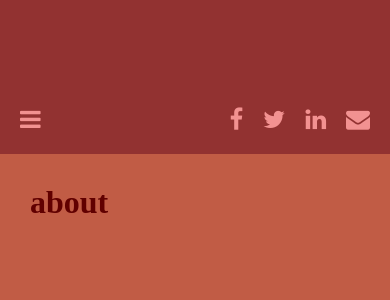
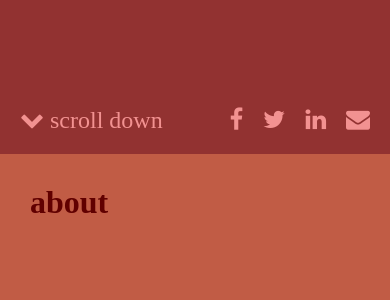
Before and after one commit to devonoel/debsite, a Jekyll site: the page built from index.html, in a window 390 px wide. Shown: the part 746-1046 px from the top of the page. Built offline with Jekyll 4.4.1, drawn with Linux system fonts in a browser that asks for light colours; nearby versions of some CDN libraries; some web fonts are replaced; Markdown is read by kramdown in place of the engine named in the settings.

Commit message:
Replaced bar menu with scroll prompt for mobile

```diff
--- a/_layouts/default.html
+++ b/_layouts/default.html
@@ -16,7 +16,7 @@
     <header>
       <h1 id="title">Deb McIntosh</h1>
       <div class="menu-links">
-        <h2 id="menu-bars"><i class="fa fa-bars"></i></h2>
+        <h2 id="scroll-prompt"><i class="fa fa-chevron-down"> scroll down</i></h2>
         <h2 id="about-link">about</h2>
         <h2 id="platform-link">platform</h2>
         <h2 id="contribute-link">contribute</h2>
--- a/css/main.css
+++ b/css/main.css
@@ -56,7 +56,7 @@ h2 {
 }
 
 @media screen and (max-width:699px) {
-  #menu-bars {
+  #scroll-prompt {
     display: inline;
   }
 
@@ -66,7 +66,7 @@ h2 {
 }
 
 @media screen and (min-width:700px) {
-  #menu-bars {
+  #scroll-prompt {
     display: none;
   }
 
--- a/js/menu.js
+++ b/js/menu.js
@@ -16,6 +16,10 @@ $(window).resize(function() {
 $(document).ready(function () {
   $('.top-button').on('click', function() {
     scrollToTop();
+  });
+
+  $("#scroll-prompt").on('click', function() {
+    scrollToAnchor('#about');
   });
 
   $("#about-link").on('click', function() {
```
Also changed, not shown: 3 other files.
